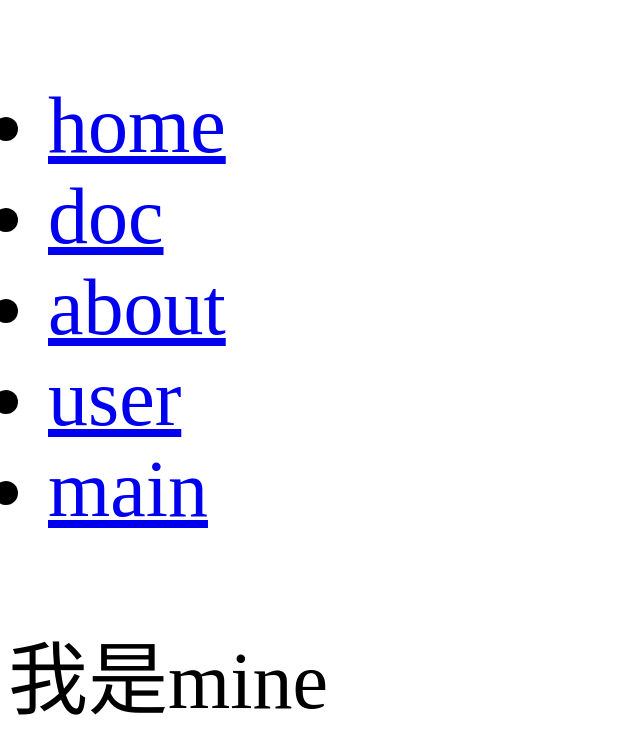
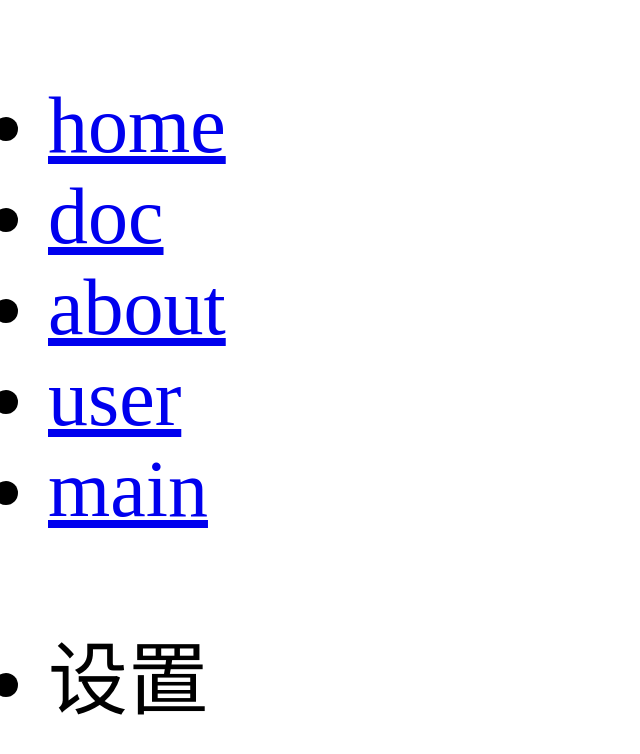
Before and after one commit to snowball-win/snowball-vue, a Vue app: page /mine in a window 1280 px wide. Shown: the top 754 px of the page, without its empty margins (0-640 px from the left). Built offline with nearby package versions, Linux system fonts and the light colour scheme.

Commit message:
write mine

```diff
--- a/src/assets/css/home.css
+++ b/src/assets/css/home.css
@@ -43,10 +43,10 @@ a {
   float: left;
 }
 
-.center {
+/*.center {
   text-align: center;
   font-size: 50px;
-}
+}*/
 
 .is-active {
   background: yellow;
--- /dev/null
+++ b/src/assets/css/mine.css
@@ -0,0 +1,5 @@
+.wrapper{
+  width: 100%;
+  height: 50rem;
+
+}
--- a/src/components/mine.vue
+++ b/src/components/mine.vue
@@ -1,6 +1,10 @@
 <template>
-  <div style="height: 2000px;">
-    我是mine
+  <div class="wrapper">
+    <ul>
+      <li>
+        设置
+      </li>
+    </ul>
   </div>
 </template>
 
```
